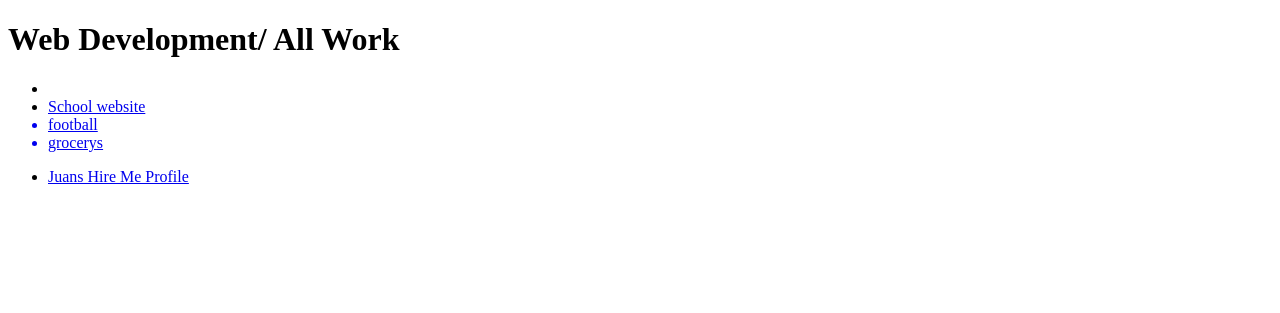
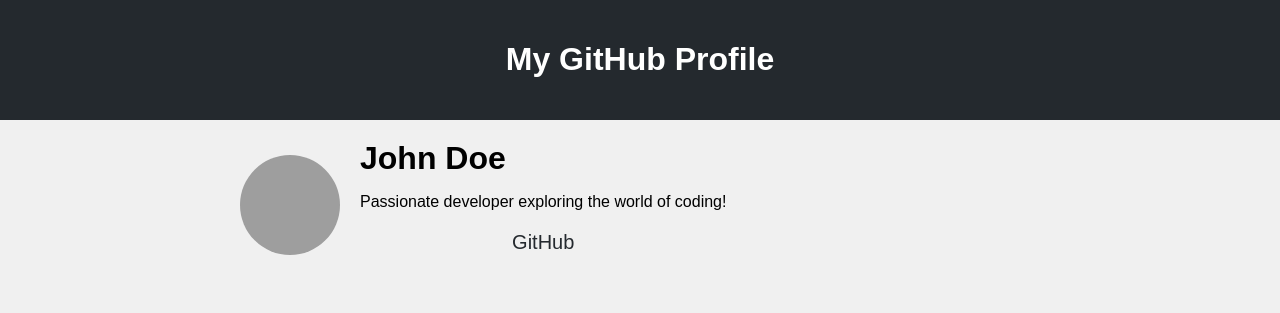
Before and after one commit to juanito2245/seniorPortfolio.github.io, a plain HTML site: page index.html in a window 1280 px wide. Drawn offline with Linux system fonts and the light colour scheme; grey boxes are pictures that could not be loaded.

Commit message:
Update index.html

```diff
--- a/index.html
+++ b/index.html
@@ -1,28 +1,84 @@
 <!DOCTYPE html>
-<html>
-  <head>
-    <meta charset="UFT-8">
-    <meta name="description=" content="Thomas Edison CTE HS Senior Projects">
-    <meta name="keywords" content="Thomas Edison, Thomas Edison CTE HS, Jamaica NY">
-    <meta name="author" content="Juan Delcid">
-
-    <title>
-      Thomas A. Edison CTE High School Period 5 & 6
-    </title>
-  </head>
-
-  <body>
-    <h1>Web Development/ All Work </h1>
-    <ul>
-      <li></li>
-      <li><a href="https://juanito2245.github.io/glitch/">School website</li>
-      <li>football</li>
-      <li>grocerys</li>
-    </ul>
-
-    <ul>
-      <li><a href="https://hire-me-profile-juan-carlocar12.seniorspds-56-fall-2023.repl.co/">Juans Hire Me Profile</li>
-    </ul>
-  </body>
+<html lang="en">
+<head>
+    <meta charset="UTF-8">
+    <meta name="viewport" content="width=device-width, initial-scale=1.0">
+    <title>My GitHub Profile</title>
+    <style>
+        body {
+            font-family: Arial, sans-serif;
+            margin: 0;
+            padding: 0;
+            background-color: #f0f0f0;
+        }
+        header {
+            background-color: #24292e;
+            color: #fff;
+            padding: 20px;
+            text-align: center;
+        }
+        main {
+            padding: 20px;
+        }
+        .container {
+            max-width: 800px;
+            margin: auto;
+        }
+        .profile-info {
+            display: flex;
+            align-items: center;
+            margin-bottom: 20px;
+        }
+        .profile-info img {
+            width: 100px;
+            height: 100px;
+            border-radius: 50%;
+            margin-right: 20px;
+        }
+        .profile-info h1 {
+            margin: 0;
+        }
+        .bio {
+            margin-bottom: 20px;
+        }
+        .social-links {
+            display: flex;
+            list-style-type: none;
+            padding: 0;
+            justify-content: center;
+        }
+        .social-links li {
+            margin-right: 10px;
+        }
+        .social-links li:last-child {
+            margin-right: 0;
+        }
+        .social-links li a {
+            color: #24292e;
+            text-decoration: none;
+            font-size: 20px;
+        }
+    </style>
+</head>
+<body>
+    <header>
+        <h1>My GitHub Profile</h1>
+    </header>
+    <main>
+        <div class="container">
+            <div class="profile-info">
+                <img src="https://avatars.githubusercontent.com/u/1?v=4" alt="Profile Picture">
+                <div>
+                    <h1>John Doe</h1>
+                    <p class="bio">Passionate developer exploring the world of coding!</p>
+                    <ul class="social-links">
+                        <li><a href="https://github.com/johndoe" target="_blank">GitHub</a></li>
+                        <!-- Add more social links here -->
+                    </ul>
+                </div>
+            </div>
+            <!-- Add more sections here such as repositories, activity, etc. -->
+        </div>
+    </main>
+</body>
 </html>
-</html>
```
